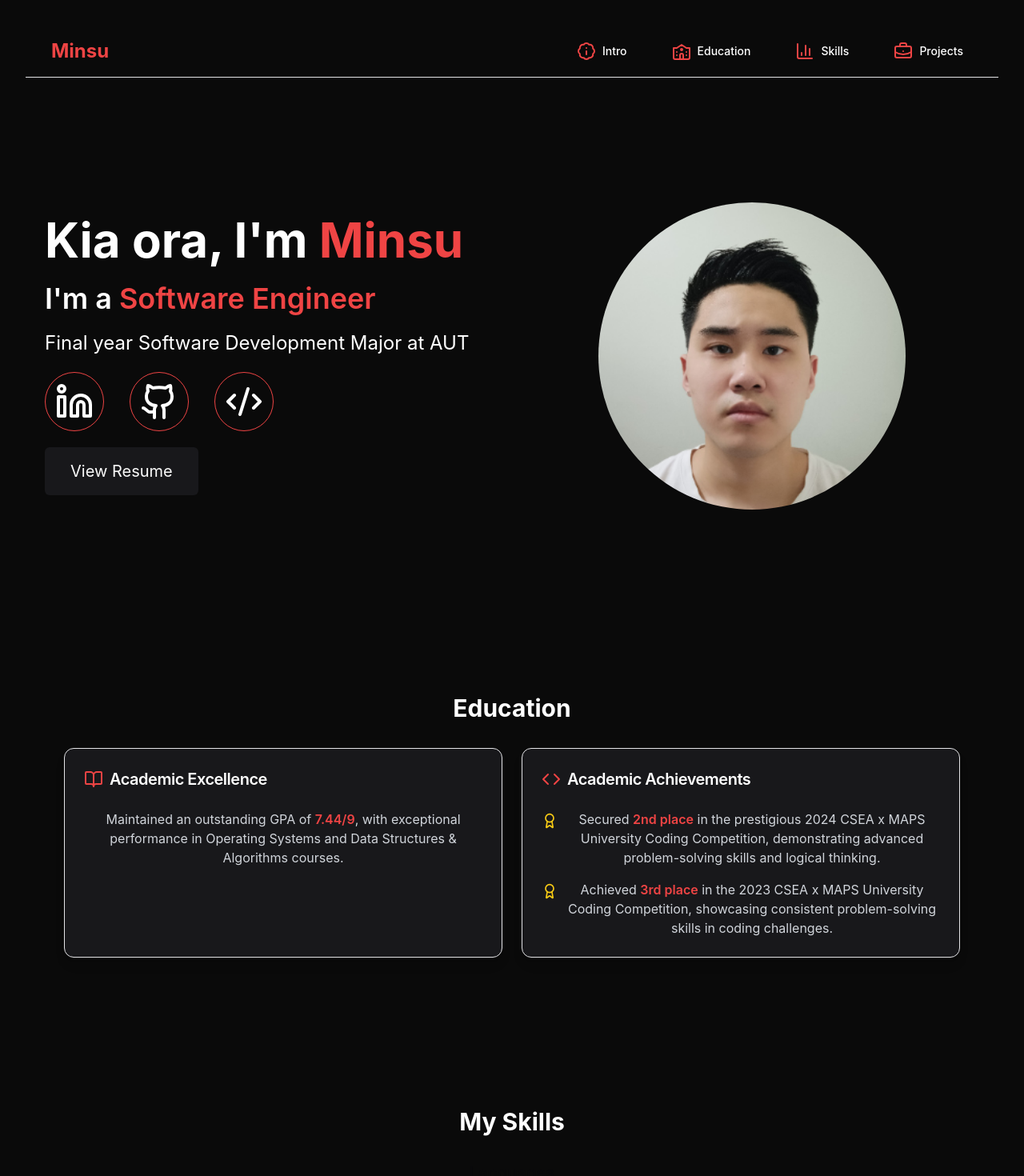
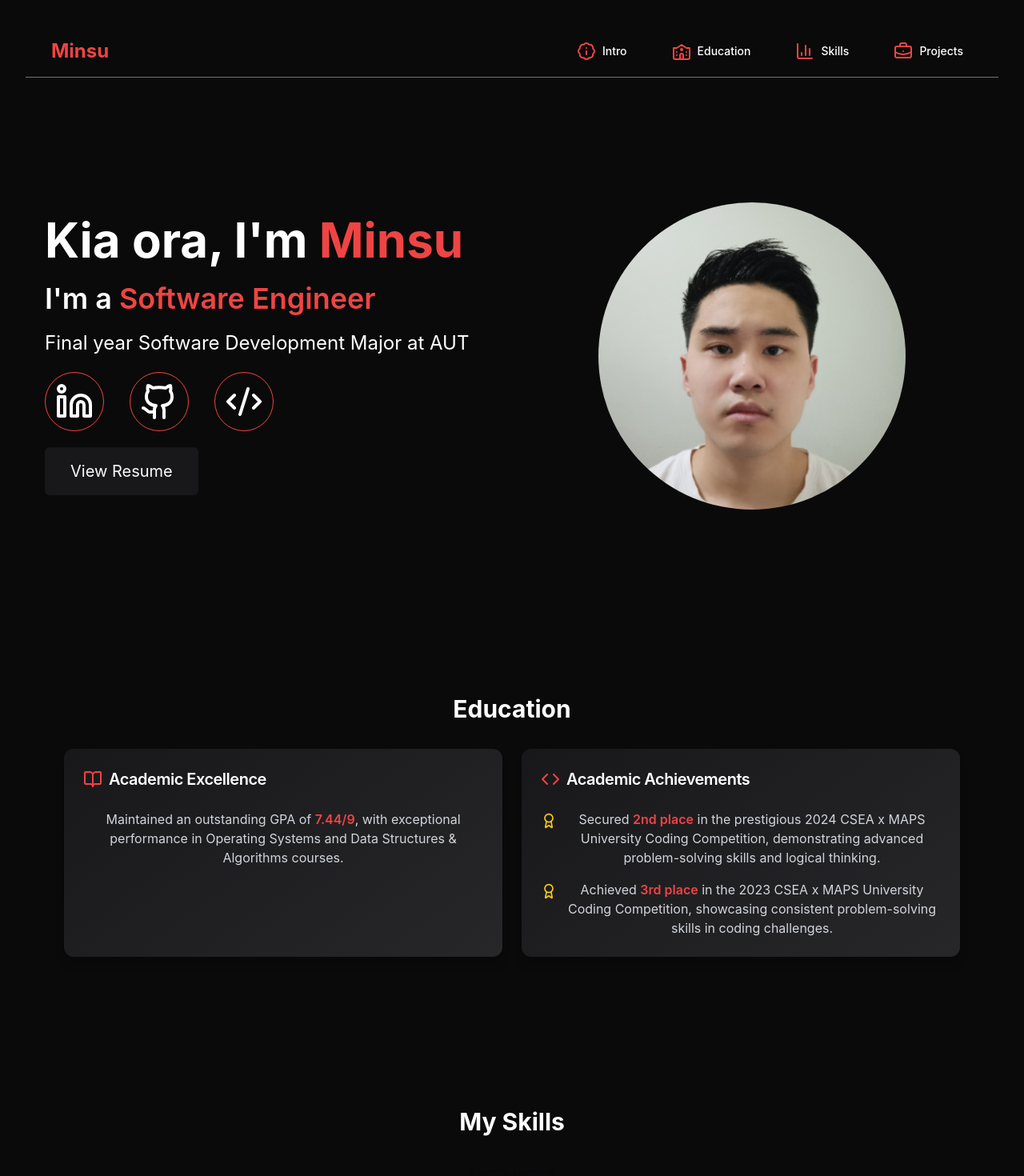
Before and after one commit to Minsukim2827/portfolio-10112024, a React (Vite) app: page / in a window 1280 px wide. Shown: the top 1470 px of the page at 80% size. Built offline with nearby package versions, Linux system fonts and the light colour scheme.

Commit message:
made some more animation changes

```diff
--- a/src/App.css
+++ b/src/App.css
@@ -4,6 +4,7 @@
   padding: 2rem;
   text-align: center;
   background-color: #0a0a0a;
+  --glow-color: rgba(255, 0, 0, 0.35);
 }
 
 
@@ -38,12 +39,14 @@
 }
 
 .education-card {
-  transition: transform 0.3s, box-shadow 0.3s;
+  transition: transform 0.3s ease-out, box-shadow 0.3s ease-out;
 }
+
 .education-card:hover {
-  transform: translateY(-10px);
-  box-shadow: 0 10px 20px rgba(0, 0, 0, 0.5);
+  transform: translateY(-5px);
+  box-shadow: 0 8px 15px rgba(0, 0, 0, 0.2);
 }
+
 
 .project-image {
   position: relative;
@@ -55,3 +58,46 @@
 .project-image:hover img {
   transform: scale(1.1);
 }
+
+@keyframes fadeIn {
+  from {
+    opacity: 0;
+  }
+  to {
+    opacity: 1;
+  }
+}
+
+.fade-in {
+  animation: fadeIn 0.5s ease-in;
+}
+
+.intro-container {
+  transition: transform 0.7s ease-out, opacity 0.7s ease-out;
+}
+
+.intro-initial {
+  transform: translateY(50px);
+  opacity: 0;
+}
+
+.intro-loaded {
+  transform: translateY(0);
+  opacity: 1;
+}
+
+.red-glow {
+  background: linear-gradient(145deg, #18181b, #27272a);
+  box-shadow: 0 0 10px var(--glow-color),
+              0 0 20px var(--glow-color),
+              0 0 30px var(--glow-color),
+              0 0 40px var(--glow-color);
+  transition: all 0.3s ease;
+}
+
+.red-glow:hover {
+  box-shadow: 0 0 15px var(--glow-color),
+              0 0 30px var(--glow-color),
+              0 0 45px var(--glow-color),
+              0 0 60px var(--glow-color);
+}
--- a/src/App.jsx
+++ b/src/App.jsx
@@ -1,4 +1,5 @@
-import './App.css'
+import { useState, useEffect } from 'react';
+import './App.css';
 import Navbar from './components/navbar/navbar';
 import Intro from './components/intro/intro';
 import Skills from './components/skills/skills';
@@ -8,9 +9,15 @@ import Projects from './components/projects/projects';
 import { BrowserRouter as Router } from 'react-router-dom';
 
 function App() {
+  const [isLoaded, setIsLoaded] = useState(false);
+
+  useEffect(() => {
+    setIsLoaded(true);
+  }, []);
+
   return (
     <Router>
-    <div className="App bg-neutral-950 max-w-[1280px] m-auto">
+      <div className={`App bg-neutral-950 max-w-[1280px] m-auto ${isLoaded ? 'fade-in' : ''}`}>
         <Navbar />
         <main>
           <section id="intro"><Intro /></section>
@@ -21,7 +28,7 @@ function App() {
         <Footer />
       </div>
     </Router>
-  )
+  );
 }
 
-export default App
+export default App;
--- a/src/components/education/education.jsx
+++ b/src/components/education/education.jsx
@@ -1,4 +1,3 @@
-
 import { Award, BookOpen, Code } from "lucide-react";
 import { Card, CardContent, CardHeader, CardTitle } from "@/components/ui/card";
 import FadeInWrapper from "@/components/FadeInWrapper";
@@ -14,7 +13,7 @@ export default function Education() {
             Education
           </h2>
           <div className="grid grid-cols-1 md:grid-cols-2 gap-6">
-            <Card className="bg-zinc-900 shadow-lg hover:shadow-2xl transition-shadow duration-300 education-card">
+            <Card className="bg-zinc-900 shadow-lg hover:shadow-2xl education-card red-glow border-none">
               <CardHeader>
                 <CardTitle className="flex items-center text-xl font-semibold text-white">
                   <BookOpen className="w-6 h-6 mr-2 text-red-500" />
@@ -32,7 +31,7 @@ export default function Education() {
               </CardContent>
             </Card>
 
-            <Card className="bg-zinc-900 shadow-lg hover:shadow-2xl transition-shadow duration-300 education-card">
+            <Card className="bg-zinc-900 shadow-lg hover:shadow-2xl education-card red-glow border-none">
               <CardHeader>
                 <CardTitle className="flex items-center text-xl font-semibold text-white">
                   <Code className="w-6 h-6 mr-2 text-red-500" />
--- a/src/components/intro/intro.jsx
+++ b/src/components/intro/intro.jsx
@@ -1,4 +1,4 @@
-import { useState } from 'react';
+import { useState, useEffect } from 'react';
 import SocialIcon from './_components/socialIcons';
 import socialLinks from './_components/socialLinks';
 import AnimatedText from './_components/AnimatedText';
@@ -6,13 +6,24 @@ import Modal from './_components/Modal';
 
 export default function Intro() {
   const [isModalOpen, setIsModalOpen] = useState(false);
+  const [isLoaded, setIsLoaded] = useState(false);
 
   const openModal = () => setIsModalOpen(true);
   const closeModal = () => setIsModalOpen(false);
 
+  useEffect(() => {
+
+    const timer = setTimeout(() => {
+      setIsLoaded(true);
+    }, 0);
+
+    return () => clearTimeout(timer);
+  }, []);
+
+
   return (
     <div
-      className="min-h-[calc(95vh-var(--navbar-height))] text-foreground flex flex-col md:flex-row items-center justify-center p-4 md:p-6 gap-6 md:gap-8"
+    className={`intro-container ${isLoaded ? 'intro-loaded' : 'intro-initial'} min-h-[calc(95vh-var(--navbar-height))] text-foreground flex flex-col md:flex-row items-center justify-center p-4 md:p-6 gap-6 md:gap-8`}
     >
       {/* Text Content */}
       <div className="md:w-1/2 space-y-5 text-center md:text-left mb-3 md:mb-0">
--- a/src/components/navbar/navbar.jsx
+++ b/src/components/navbar/navbar.jsx
@@ -22,7 +22,7 @@ const Navbar = () => {
 
   return (
     <nav
-      className={`sticky top-0 z-40 w-full border-b border-border transition-colors duration-300 ${
+      className={`sticky top-0 z-40 w-full border-b border-gray-500 border-border transition-colors duration-300 ${
         isScrolled ? "bg-neutral-950/30 backdrop-blur" : "bg-transparent"
       }`}
     >
--- a/src/components/projects/projects.jsx
+++ b/src/components/projects/projects.jsx
@@ -13,7 +13,7 @@ export default function Projects() {
         <h1 className="text-4xl font-bold mb-8 text-center">My Projects</h1>
         <div className="grid grid-cols-1 md:grid-cols-2 lg:grid-cols-3 gap-8">
           {projects.map((project, index) => (
-            <Card key={index} className="flex flex-col bg-zinc-900 shadow-md hover:shadow-xl transition-shadow duration-300">
+            <Card key={index} className="flex flex-col bg-zinc-900 shadow-md hover:shadow-xl transition-shadow duration-300 border-none">
               <CardHeader>
                 <CardTitle className="text-red-500">{project.title}</CardTitle>
                 <CardDescription className="text-gray-300">{project.description}</CardDescription>
```
Lines whose indentation alone changed are shown as unchanged.
